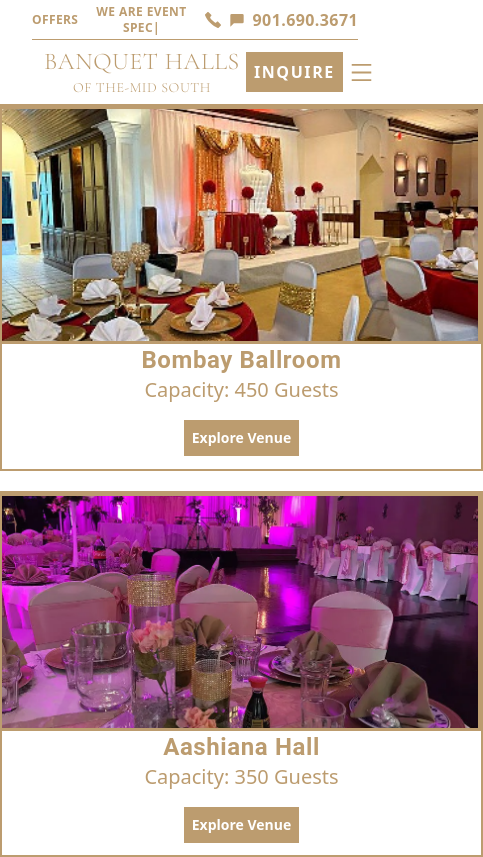
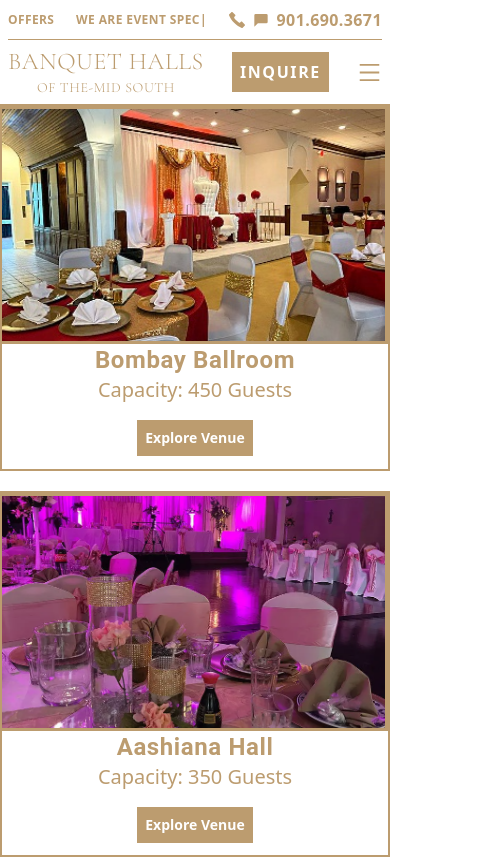
Before and after one commit to Himezz/BHOTMS, a React (Vite) app: page /BHOTMS in a window 390 px wide. Shown: the top 857 px of the page, 483 px wide, since content can reach past the window. Built offline with nearby package versions, Linux system fonts and the light colour scheme; a web font is replaced by a local one.

Commit message:
fix mobile responsiveness

```diff
--- a/src/comps/Nav.jsx
+++ b/src/comps/Nav.jsx
@@ -26,7 +26,7 @@ export const Nav = ({ isOpen, modalToggle }) => {
   };
 
   return ( <div className="sticky bg-white top-0 z-50">
-    <div className="h-10 flex bg-white justify-between tracking-wide font-semibold goldtext items-center mx-8 border-b-1  color-lol ">
+    <div className="h-10 flex bg-white justify-between tracking-wide font-semibold goldtext items-center mx-2 sm:mx-8 border-b-1  color-lol ">
     <ul className=" text-xs sm:text-base">OFFERS</ul>
     <ul className="goldtext font-semibold sm:text-base text-xs text-center   ">
 
@@ -48,9 +48,9 @@ export const Nav = ({ isOpen, modalToggle }) => {
       <p className="sm:text-base text-base">901.690.3671</p>
       </div>
     </div>
-    <div className="flex items-center bg-white justify-between max-w-[1700px] h-16 sm:h-24  mx-auto px-4 ">
+    <div className="flex items-center bg-white justify-between max-w-[1700px] h-16 sm:h-24  mx-auto px-2 sm:px-4 ">
       <ul>
-        <li className="text-2xl md:text-3xl tracking-wide font-medium w-full goldtext pl-7 modal-font-header">
+        <li className="text-2xl md:text-3xl tracking-wide font-medium w-full goldtext sm:pl-7 modal-font-header">
           BANQUET HALLS
           <li className="text-sm font-serif text-center modal-font-header">
             OF THE-MID SOUTH
--- a/src/comps/footer.jsx
+++ b/src/comps/footer.jsx
@@ -16,7 +16,7 @@ const Footer = () => {
 
       <div className="w-full pl-4">
         <p className="text-white  font-semibold text-sm mb-4 mt-7">Subscribe to get the latest newsletter</p>
-         <input className="p-3 w-[75%] rounded-sm " type="email" name="" id="" />
+         <input className="p-3 w-[70%] rounded-sm " type="email" name="" id="" />
          <button className=" p-3 colorgold rounded-sm text-white " > SUBSCRIBE</button>
       </div>
 
--- a/src/comps/slider.jsx
+++ b/src/comps/slider.jsx
@@ -1,4 +1,4 @@
-import React from "react";
+import React, { useState } from "react";
 import { Swiper, SwiperSlide } from "swiper/react";
 import "swiper/css";
 import "swiper/css/pagination";
@@ -7,8 +7,13 @@ import { Autoplay, FreeMode, Pagination } from "swiper/modules";
 import { ServiceData } from "../constants";
 import { AiFillStar } from "react-icons/ai";
 
+
 Swiper;
 const Slider = () => {
+
+    const checkScreenWidth = () => {
+    return   window.innerWidth > 300
+    }
   return (<>
     <p className="text-center goldtext modal-font-header text-3xl">Testimonials</p>
     <div className="flex  items-center justify-center flex-col h-[400px] shadow-inner mx-4 bg-white">
@@ -39,11 +44,15 @@ const Slider = () => {
         {" "}
         {ServiceData.map((item) => (
           <SwiperSlide key={item.name} className="flex items-center py-6  justify-center">
-            <div className="flex flex-col gap-6 group relative shadow-lg text-black rounded-xl px-8 py-8 text-sm sm:text-lg sm:h-[350px] sm:w-[715px] lg:h-[350px] lg:w-[750px]">
-           <p className="text-center text-3xl modal-font-header font-bold ">{item.name}</p>
+            <div className="flex flex-col gap-6 group relative shadow-lg shadow-[#665c5c] text-black rounded-xl px-8 py-8 text-xs sm:text-lg sm:h-[350px] sm:w-[715px] lg:h-[350px] lg:w-[750px]">
+           <p className="text-center  text-lg sm:hidden modal-font-header font-bold ">{item.name}</p>
+           <p className="text-center hidden sm:block text-xl modal-font-header font-extrabold ">{item.name}</p>
            <p className="font-bold text-center">"{item.testimonial}"</p>
-           <div className='flex w-full justify-center items-center'>
+           <div className=' w-full justify-center hidden sm:flex items-center'>
            {[...Array(item.stars)].map(star => {return <AiFillStar  color='#BC9C6F'  size={40} />})}
+      </div>
+      <div className=' w-full justify-center flex sm:hidden items-center'>
+           {[...Array(item.stars)].map(star => {return <AiFillStar  color='#BC9C6F'  size={20} />})}
       </div>
             </div>
           </SwiperSlide>
--- a/src/comps/venue2.jsx
+++ b/src/comps/venue2.jsx
@@ -2,8 +2,8 @@ import React from "react";
 
 const Venue2 = ({ imageURL, VenueName, Capacity }) => {
   return (
-    <div className="w-[483px]  h-full flex   color-lol border-2  mx-auto ">
-      <div className=" relative flex  flex-col  w-[500px] h-[350px] ">
+    <div className="w-full max-w-[600px] h-full flex  mx-auto color-lol border-2   ">
+      <div className=" relative flex  flex-col  w-full h-[350px] ">
         <div
           style={{ backgroundImage: `url(${imageURL})`, borderWidth:'3px', borderColor:'#BC9C6F',borderLeft: '2px' }}
           className="w-full h-full  bg-center bg-cover "
```
